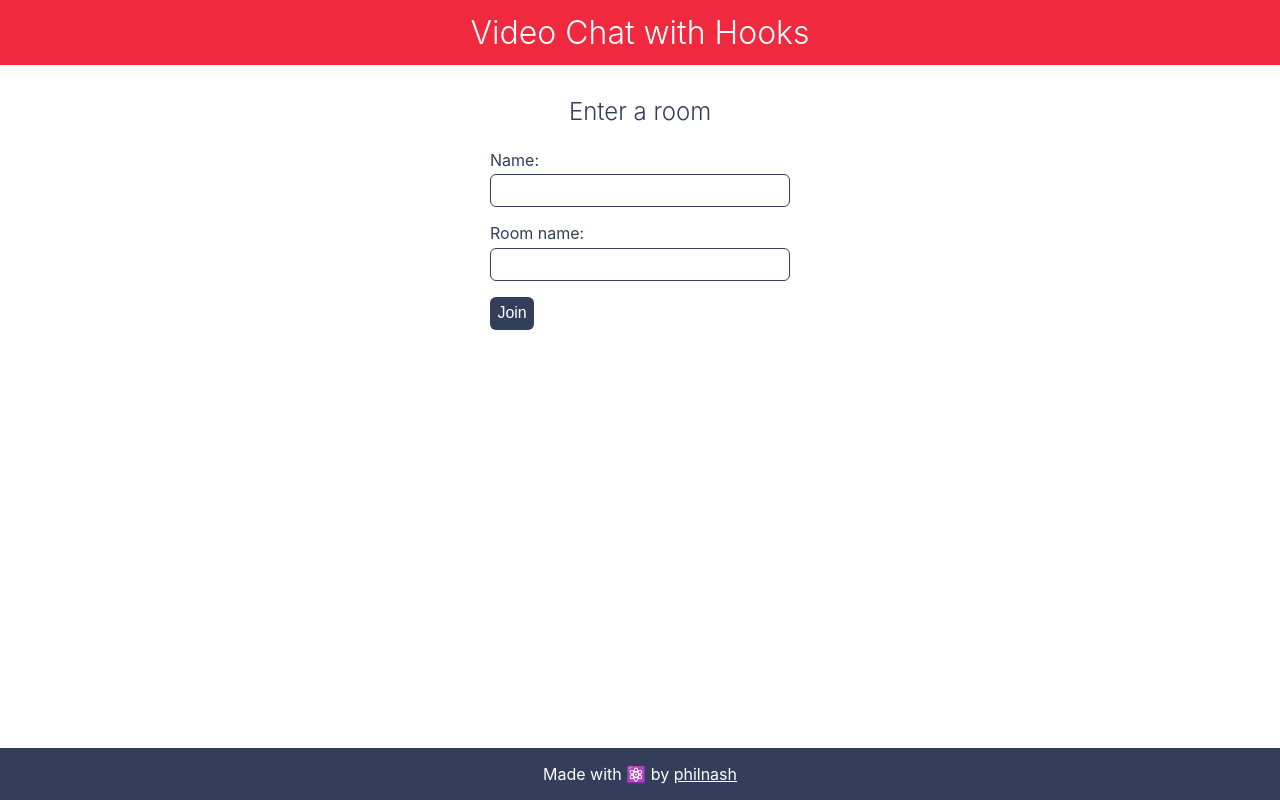
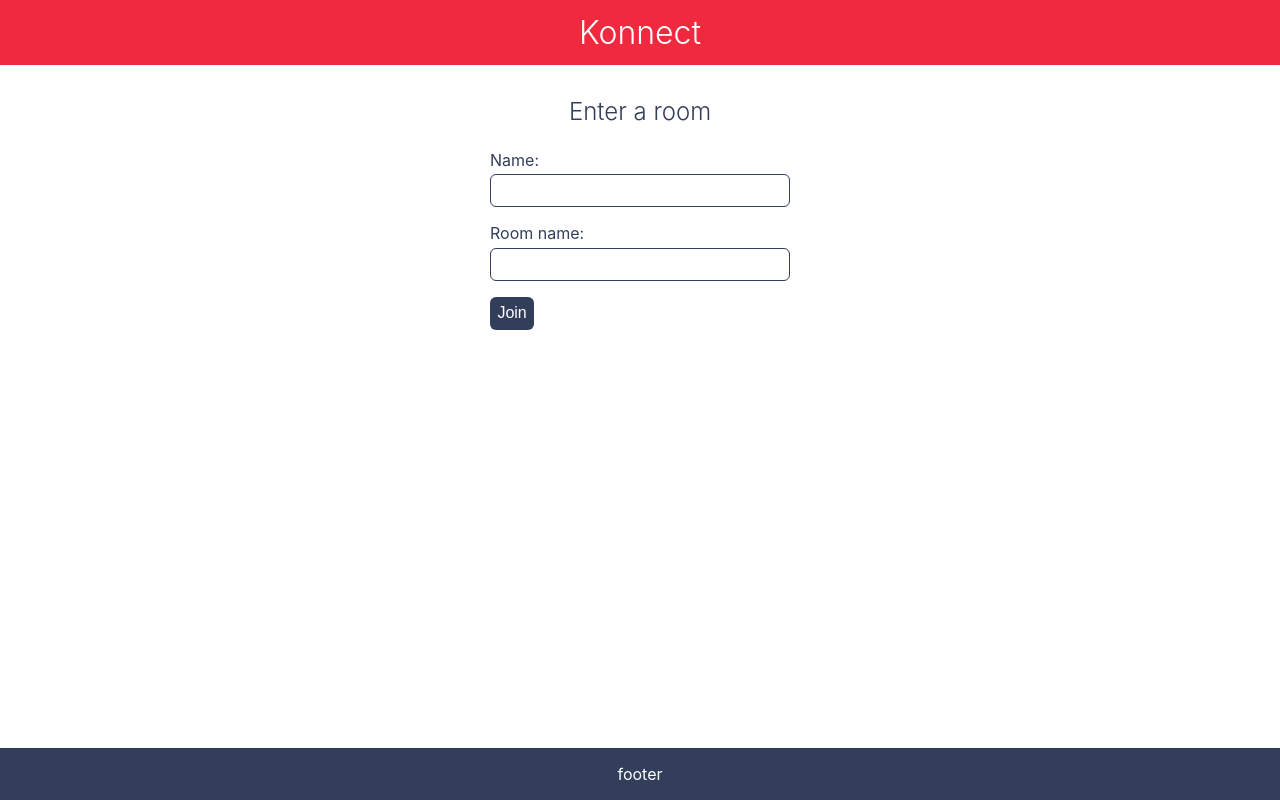
Before and after one commit to deepakkhattar26o2/Konnect, a React (Vite) app in the folder frontend/: page / in a window 1280 px wide. Built offline with nearby package versions, Linux system fonts and the light colour scheme.

Commit message:
name change

```diff
--- a/frontend/src/App.jsx
+++ b/frontend/src/App.jsx
@@ -6,19 +6,13 @@ const App = () => {
   return (
     <div className="app">
       <header>
-        <h1>Video Chat with Hooks</h1>
+        <h1>Konnect</h1>
       </header>
       <main>
         <VideoChat />
       </main>
       <footer>
-        <p>
-          Made with{' '}
-          <span role="img" aria-label="React">
-            ⚛️
-          </span>{' '}
-          by <a href="https://twitter.com/philnash">philnash</a>
-        </p>
+        footer
       </footer>
     </div>
   );
```
